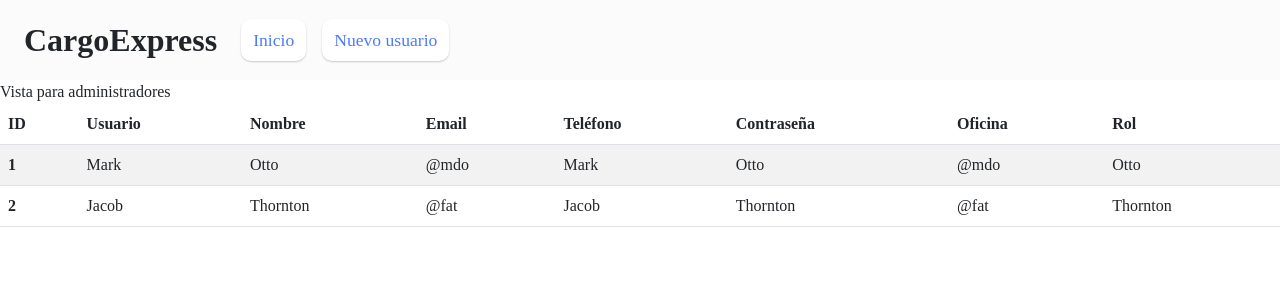
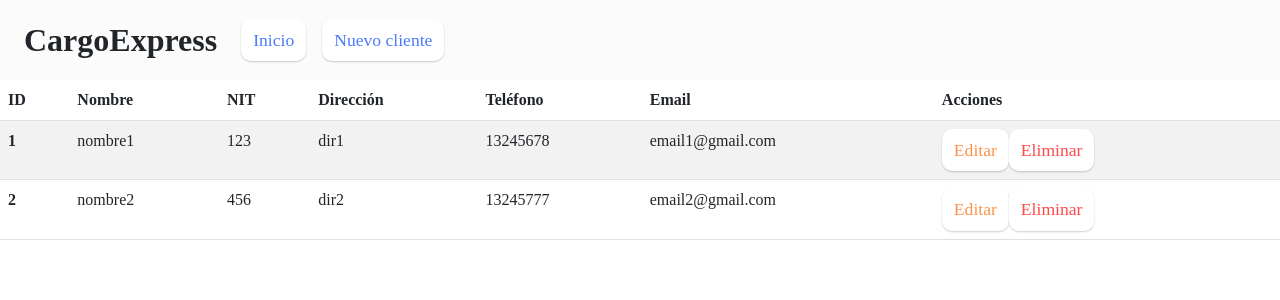
Before and after one commit to AndyJCR8/arq2-cargoexpress, a React (Vite) app in the folder frontend/frontend-express/: page / in a window 1280 px wide. Shown: the top 300 px of the page. Built offline with nearby package versions, Linux system fonts and the light colour scheme; a web font is replaced by a local one.

Commit message:
Cambios menores en las rutas

```diff
--- a/frontend/frontend-express/src/Components/App.jsx
+++ b/frontend/frontend-express/src/Components/App.jsx
@@ -7,10 +7,12 @@ import EditUser from '../Pages/Users/EditUser';
 import Login from '../Pages/Login/Login';
 import Logout from '../Pages/Login/Logout';
 import ProtectRoutes from '../Services/ProtectRoutes';
+import EditClient from '../Pages/Clients/editClient';
+import AddClient from '../Pages/Clients/addClient';
 
 
 function App() {
-  const [user, setUser] = useState({ authenticated: true, role: 1});
+  const [user, setUser] = useState({ authenticated: true, role: 2});
 
   return (
     <div className="App">
@@ -30,7 +32,8 @@ function App() {
                   user.role == 1 ?
                   <>
                     <Link to="addUser" className='nvItem button btnAdd'>Nuevo usuario</Link>
-                  </> : null
+                  </> : user.role == 2 ? <Link to="addClient" className='nvItem button btnAdd'>Nuevo cliente</Link>
+                  : null
                 }
               </div>
             </nav>
@@ -42,7 +45,11 @@ function App() {
                   user.role == 1 ?
                   <>
                     <Route path='addUser' element={<AddUser/>}/>
-                    <Route path='editCliente/:id' element={<EditUser/>}/>
+                    <Route path='editUser/:id' element={<EditUser/>}/>
+                  </> : user.role == 2 ?
+                  <>
+                    <Route path='addClient' element={<AddClient/>}/>
+                    <Route path='editClient/:id' element={<EditClient/>}/>
                   </> : null
                 }
                 <Route path='*' element={<Navigate to="/"></Navigate>}></Route>
--- a/frontend/frontend-express/src/Pages/Clients/EditClient.jsx
+++ b/frontend/frontend-express/src/Pages/Clients/EditClient.jsx
@@ -1,7 +1,14 @@
+import axios from 'axios';
 import React from 'react'
+import { useParams } from 'react-router-dom'
 
 export default function EditClient() {
+
+  const {id} = useParams();
+
   return (
-    <div>editClient</div>
+    <div>
+      {id}
+    </div>
   )
 }
--- a/frontend/frontend-express/src/Pages/Home.jsx
+++ b/frontend/frontend-express/src/Pages/Home.jsx
@@ -1,5 +1,6 @@
-import React, { useContext } from 'react'
+import React, { useState, useEffect, useContext } from 'react'
 import { localData } from '../Services/ProtectRoutes'
+import { useNavigate } from 'react-router-dom';
 
 export default function Home() {
 
@@ -17,11 +18,41 @@ export default function Home() {
 }
 
 function ClientsView() {
+
+  const [clients, setClients] = useState([]);
+  //const [number, setNumber] = useState(0);
+  const navigate = useNavigate();
+
+  useEffect(() => {
+    setClients([
+      {
+        ID: "1",
+        Nombre: "nombre1",
+        NIT: "123",
+        Direccion: "dir1",
+        Telefono: "13245678",
+        Email: "email1@gmail.com"
+      },
+      {
+        ID: "2",
+        Nombre: "nombre2",
+        NIT: "456",
+        Direccion: "dir2",
+        Telefono: "13245777",
+        Email: "email2@gmail.com"
+      },
+    ])
+  }, []);
+
   return (
     <div>
-      Vista para ciertos usuarios como secretarias
+      {/* Vista para ciertos usuarios como secretarias */}
       {/* Las secretarias modifican los clientes */}
-      <table class="table table-striped table-hove">
+
+      {/* { number }
+      <button class="button btnAdd" type='button' onClick={() => { setNumber(number + 1); console.log(number)}}>Añadir</button> */}
+
+      <table className="table table-striped table-hove">
       <thead>
         <tr>
           <th scope="col">ID</th>
@@ -30,25 +61,28 @@ function ClientsView() {
           <th scope="col">Dirección</th>
           <th scope="col">Teléfono</th>
           <th scope="col">Email</th>
+          <th scope="col">Acciones</th>
         </tr>
       </thead>
       <tbody>
-        <tr>
-          <th scope="row">1</th>
-          <td>Mark</td>
-          <td>Otto</td>
-          <td>@mdo</td>
-          <td>Mark</td>
-          <td>Otto</td>
-        </tr>
-        <tr>
-          <th scope="row">2</th>
-          <td>Jacob</td>
-          <td>Thornton</td>
-          <td>@fat</td>
-          <td>Jacob</td>
-          <td>Thornton</td>
-        </tr>
+        {
+          clients.map(data => {
+            return (
+              <tr>
+                <th scope="row">{data.ID}</th>
+                <td>{data.Nombre}</td>
+                <td>{data.NIT}</td>
+                <td>{data.Direccion}</td>
+                <td>{data.Telefono}</td>
+                <td>{data.Email}</td>
+                <td>
+                  <button className='button btnEdit' onClick={() => navigate("/editClient/" + data.ID)}>Editar</button>
+                  <button className='button btnDelete'>Eliminar</button>
+                </td>
+              </tr>
+            )
+          })
+        }
       </tbody>
       </table>
     </div>
@@ -58,9 +92,9 @@ function ClientsView() {
 function UsersView() {
   return (
     <div>
-      Vista para administradores
+      {/* Vista para administradores */}
       {/* Los administradores modifican los usuarios */}
-      <table class="table table-striped table-hove">
+      <table className="table table-striped table-hove">
       <thead>
         <tr>
           <th scope="col">ID</th>
--- a/frontend/frontend-express/src/Pages/Login/Login.jsx
+++ b/frontend/frontend-express/src/Pages/Login/Login.jsx
@@ -1,22 +1,34 @@
 import "./Login.scss";
-import React from 'react'
+import React, {useState, useEffect} from 'react'
 
 export default function Login({setUser}) {
 
+  const [data, setFormData] = useState({})
+
+  const getDataFromForm = (e) => {
+    e.preventDefault();
+    const form = e.target;
+    setFormData({
+      Usuario: form.username.value,
+      Contraseña: form.password.value
+    });
+
+  }
+
   return (
     <div className='loginContainer'>
-      <form className='login'>
+      <form className='login' onSubmit={getDataFromForm}>
         <div className='header'>
           <p className='title'>Iniciar sesión</p>
         </div>
         <div className='body'>
           <div className='formItem'>
             <label><i className="fa fa-user-astronaut"></i>Usuario</label>
-            <input className="formInput" placeholder="Ingrese su usuario" required/>
+            <input name="username" className="formInput" placeholder="Ingrese su usuario" required/>
           </div>
           <div className='formItem'>
             <label><i className="fa fa-lock"></i>Contraseña</label>
-            <input className="formInput" placeholder="Ingrese su contraseña" type="password" required/>
+            <input name="password" className="formInput" placeholder="Ingrese su contraseña" type="password" required/>
           </div>
         </div>
         <div className='footer'>
```
